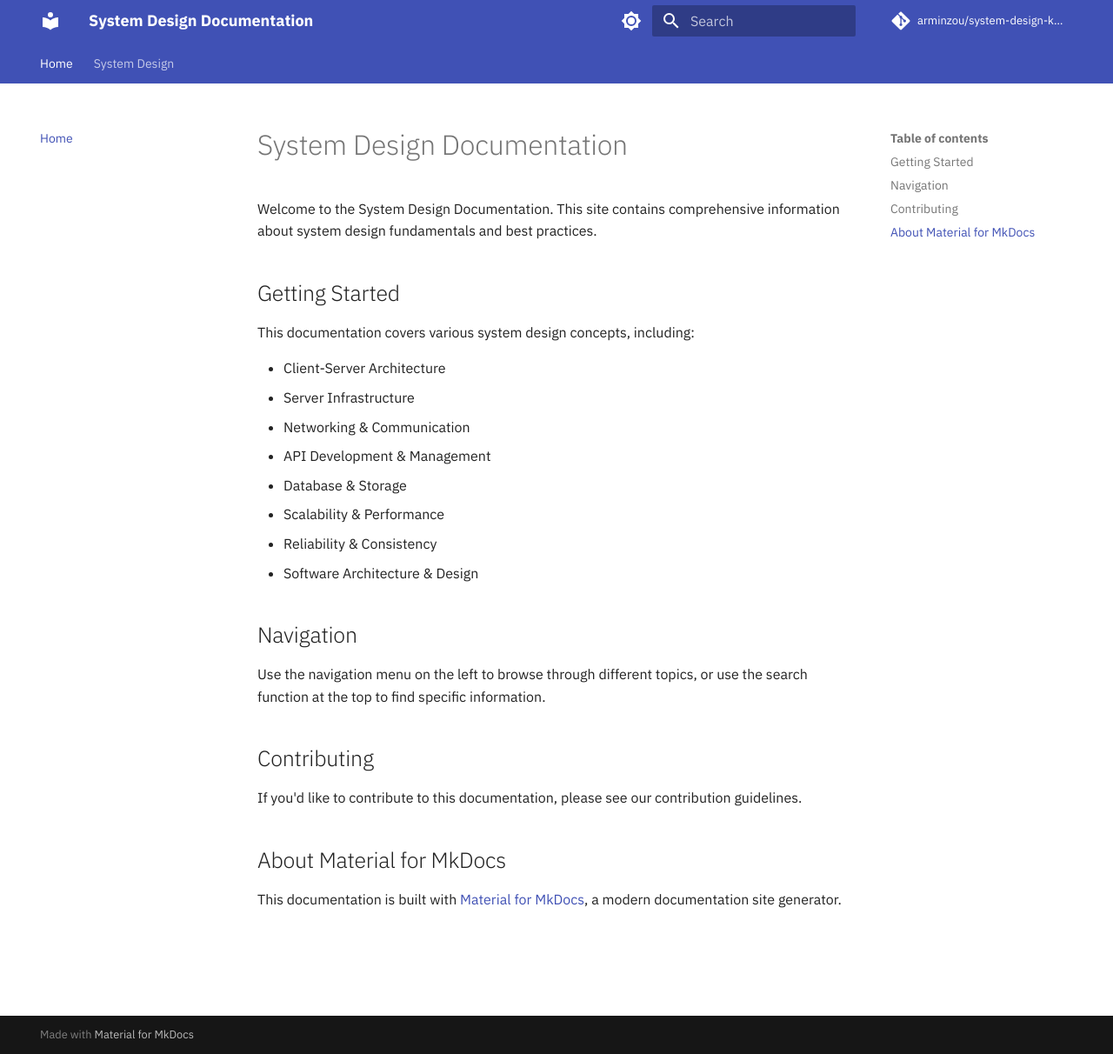
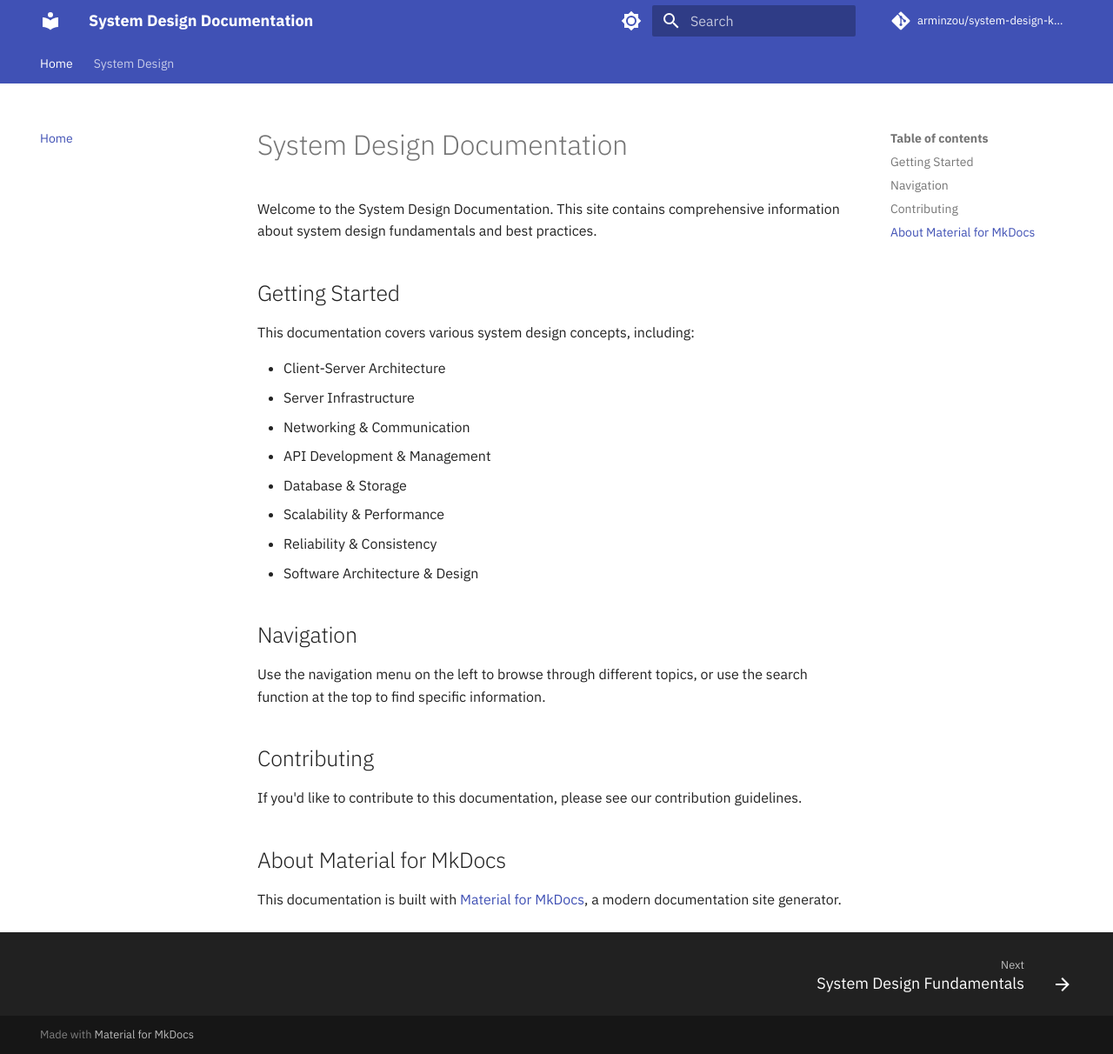
Before and after one commit to arminzou/system-design-knowledge-base, an MkDocs documentation site: the page built from docs/index.md, in a window 1280 px wide and 1212 px high. Shown: the whole window at 87% size. Built offline with MkDocs 1.6.1 and Material for MkDocs 9.7.7, drawn with Linux system fonts in a browser that asks for light colours; plug-ins that fetch from the network failed and are left out; comment, search, counter and statistics services are not loaded; some of the changed lines change nothing that is shown.

Commit message:
docs: update MkDocs configuration to include footer navigation and replace minify plugin with optimize

```diff
--- a/mkdocs.yml
+++ b/mkdocs.yml
@@ -14,6 +14,7 @@ theme:
         - navigation.tabs
         - navigation.sections
         - navigation.top
+        - navigation.footer
         - search.suggest
         - search.highlight
         - content.code.copy
@@ -70,7 +71,7 @@ nav:
 # Plugins
 plugins:
     - search
-    - minify
+    - optimize
 
 # Extra CSS
 extra_css:
```
